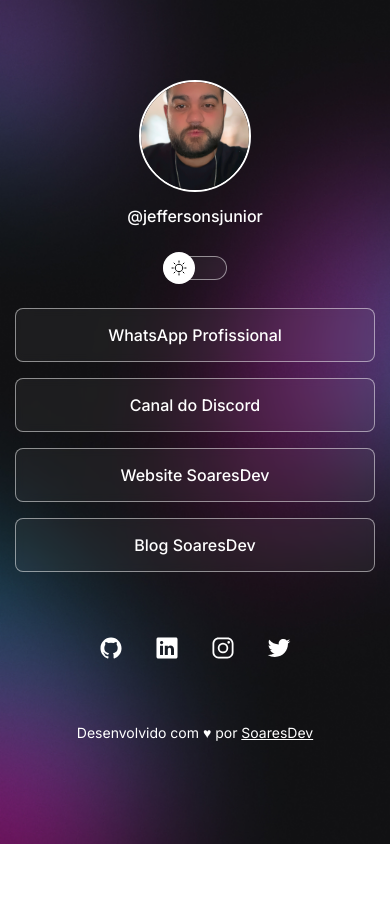
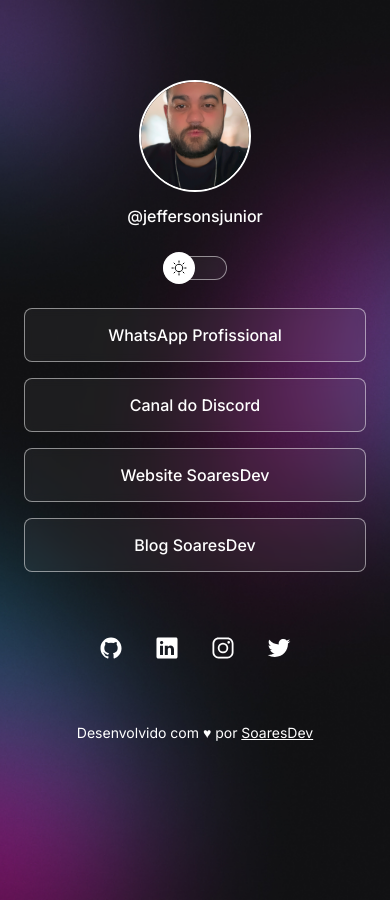
Before and after one commit to jefferson1104/links-soaresdev, a plain HTML site: page index.html in a window 390 px wide. Before the commit the page ends 844 px from the top, so only its background shows below. Drawn offline with nearby package versions, Linux system fonts and the light colour scheme.

Commit message:
adjust container and show backgound based on media queries

```diff
--- a/style.css
+++ b/style.css
@@ -25,11 +25,8 @@
 }
 
 body {
-  background-image: var(--bg-url);
-  background-repeat: no-repeat;
-  background-position: top center;
-  background-size: cover;
-  // background: url(./assets/bg-mobile-dark.jpg) no-repeat top center/cover;
+  background: var(--bg-url) no-repeat top center/cover;
+  height: 100vh;
 }
 
 body * {
@@ -38,8 +35,10 @@ body * {
 }
 
 #container {
-  width: 360px;
+  width: 100%;
+  max-width: 588px;
   margin: 56px auto 0px;
+  padding: 0 24px;
 }
 
 /* Profile */
@@ -163,3 +162,14 @@ footer {
   text-align: center;
   font-size: 14px;
 }
+
+/* Media queries */
+@media (min-width: 700px) {
+  :root {
+    --bg-url: url(./assets/bg-desktop-dark.jpg);
+  }
+
+  .light {
+    --bg-url: url(./assets/bg-desktop-light.jpg);
+  }
+}
```
Also changed, not shown: assets/bg-desktop-dark.jpg (added), assets/bg-desktop-light.jpg (added).
